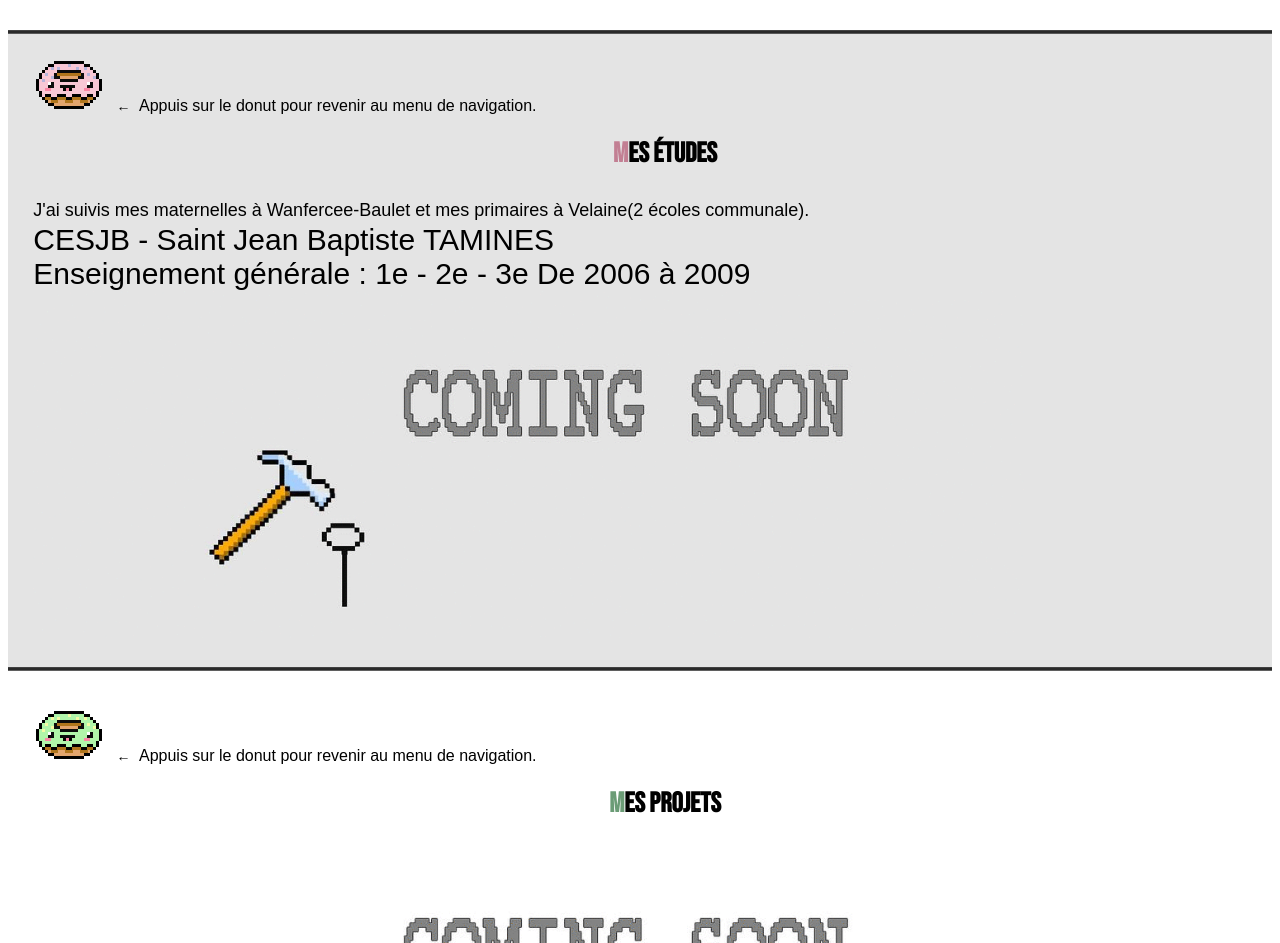
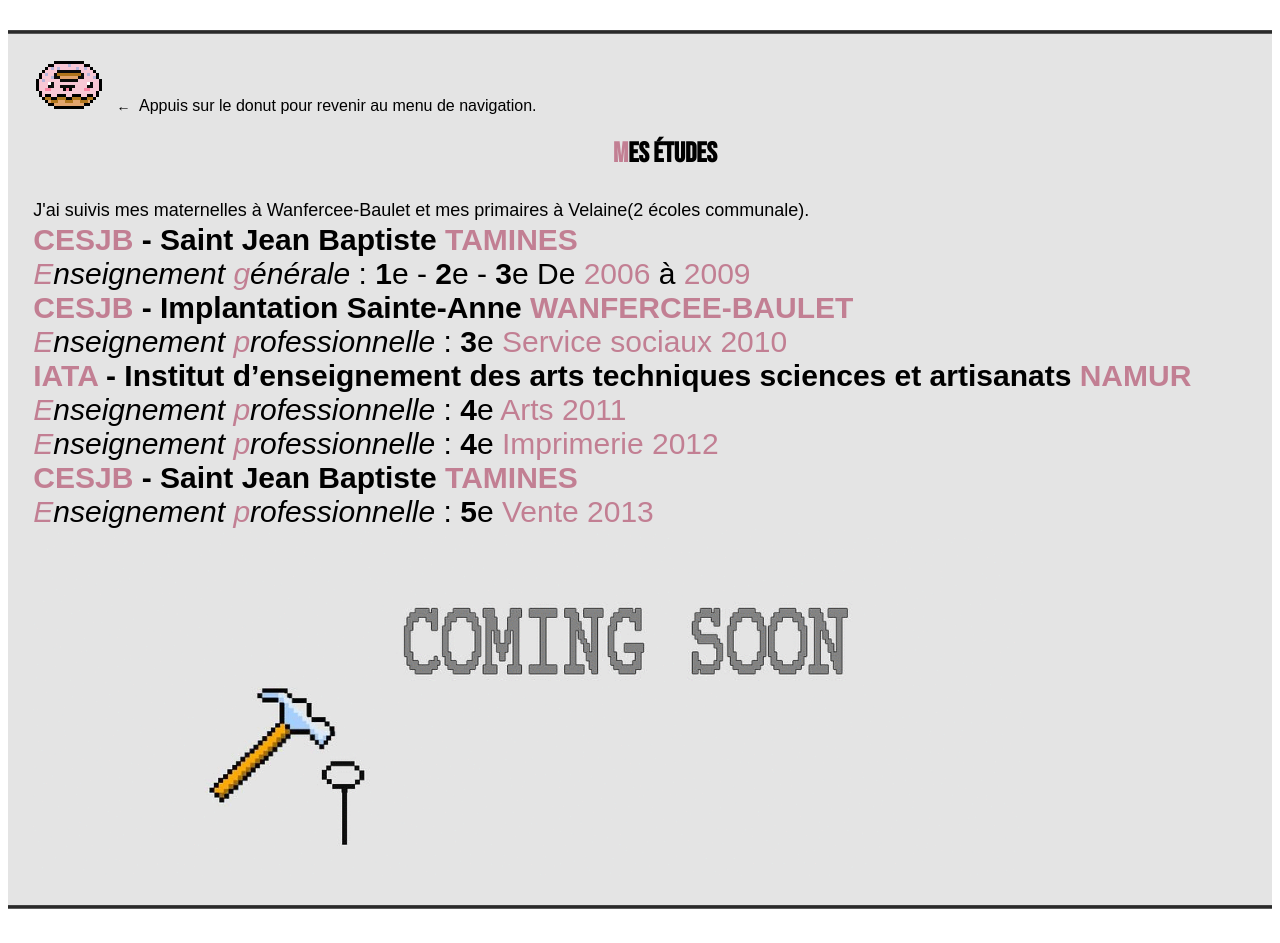
Before and after one commit to Ornellac/Portfolio_PHP, a PHP site: the page made by index.php in a window 1280 px wide. Shown: the part 1287-2230 px from the top of the page. Run offline with PHP 8.4, Linux system fonts and the light colour scheme; some web fonts are replaced.

Commit message:
Ajout d'element dans "mes etudes"

```diff
--- a/index.php
+++ b/index.php
@@ -55,8 +55,19 @@
         <a href="#"><img class="donut" src="img/donut2.gif" onmouseover="this.src='img/donut_hover.gif'" onmouseout="this.src='img/donut2.gif'"></a> <span style="font-size:14px;">←</span> <span style="font-size:16px;">Appuis sur le donut pour revenir au menu de navigation.</span> <br>
         <h1 class="titre"><span style="color: rgb(194, 127, 147);">M</span>es études</h1>
         <span style="font-size:18px;">J'ai suivis mes maternelles à Wanfercee-Baulet et mes primaires à Velaine(2 écoles communale).</span><br>
-        CESJB - Saint Jean Baptiste TAMINES<br>
-        Enseignement générale : 1e - 2e - 3e De 2006 à 2009
+        <span style="color: rgb(194, 127, 147); font-weight: bold;">CESJB</span><span style="font-weight: bold;"> - Saint Jean Baptiste </span><span style="color:rgb(194, 127, 147); font-weight: bold;">TAMINES</span><br>
+        <span style="font-style: italic;"><span style="color: rgb(194, 127, 147);">E</span>nseignement <span style="color: rgb(194, 127, 147);">g</span>énérale </span>: <span style="font-weight: bold;">1</span>e - <span style="font-weight: bold;">2</span>e - <span style="font-weight: bold;">3</span>e De <span style="color: rgb(194, 127, 147);">2006</span> à <span style="color: rgb(194, 127, 147);">2009</span>
+        <br>
+        <span style="color: rgb(194, 127, 147); font-weight: bold;">CESJB</span><span style="font-weight: bold;"> - Implantation Sainte-Anne </span><span style="color:rgb(194, 127, 147); font-weight: bold;">WANFERCEE-BAULET</span><br>
+        <span style="font-style: italic;"><span style="color: rgb(194, 127, 147);">E</span>nseignement <span style="color: rgb(194, 127, 147);">p</span>rofessionnelle </span>: <span style="font-weight: bold;">3</span>e <span style="color: rgb(194, 127, 147);">Service sociaux</span>  <span style="color: rgb(194, 127, 147);">2010</span>
+        <br>
+        <span style="color: rgb(194, 127, 147); font-weight: bold;">IATA</span><span style="font-weight: bold;"> - Institut d’enseignement des arts techniques sciences et artisanats</span><span style="color:rgb(194, 127, 147); font-weight: bold;"> NAMUR</span><br>
+        <span style="font-style: italic;"><span style="color: rgb(194, 127, 147);">E</span>nseignement <span style="color: rgb(194, 127, 147);">p</span>rofessionnelle </span>: <span style="font-weight: bold;">4</span>e <span style="color: rgb(194, 127, 147);">Arts</span>  <span style="color: rgb(194, 127, 147);">2011</span>
+        <br>
+        <span style="font-style: italic;"><span style="color: rgb(194, 127, 147);">E</span>nseignement <span style="color: rgb(194, 127, 147);">p</span>rofessionnelle </span>: <span style="font-weight: bold;">4</span>e <span style="color: rgb(194, 127, 147);">Imprimerie</span>  <span style="color: rgb(194, 127, 147);">2012</span>
+        <br>
+        <span style="color: rgb(194, 127, 147); font-weight: bold;">CESJB</span><span style="font-weight: bold;"> - Saint Jean Baptiste </span><span style="color:rgb(194, 127, 147); font-weight: bold;">TAMINES</span><br>
+        <span style="font-style: italic;"><span style="color: rgb(194, 127, 147);">E</span>nseignement <span style="color: rgb(194, 127, 147);">p</span>rofessionnelle </span>: <span style="font-weight: bold;">5</span>e <span style="color: rgb(194, 127, 147);">Vente</span>  <span style="color: rgb(194, 127, 147);">2013</span>
         <img class="com" src="./img/coming_soon_Grey.gif">
     </div>
 
```
